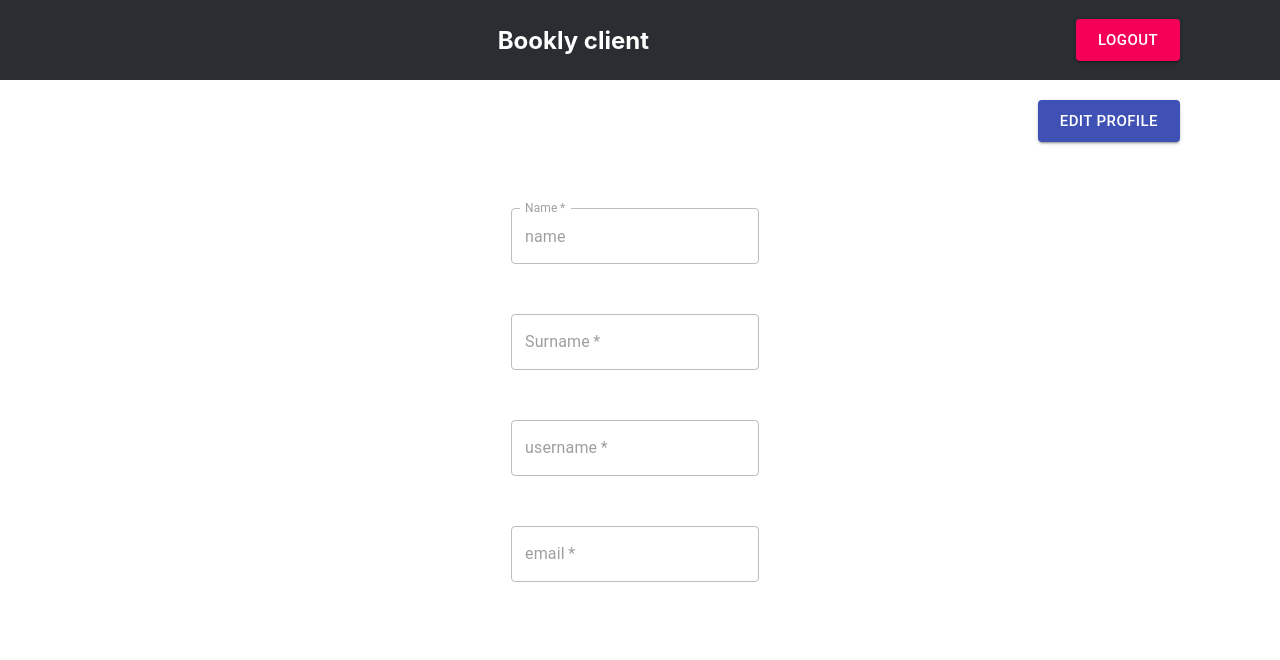
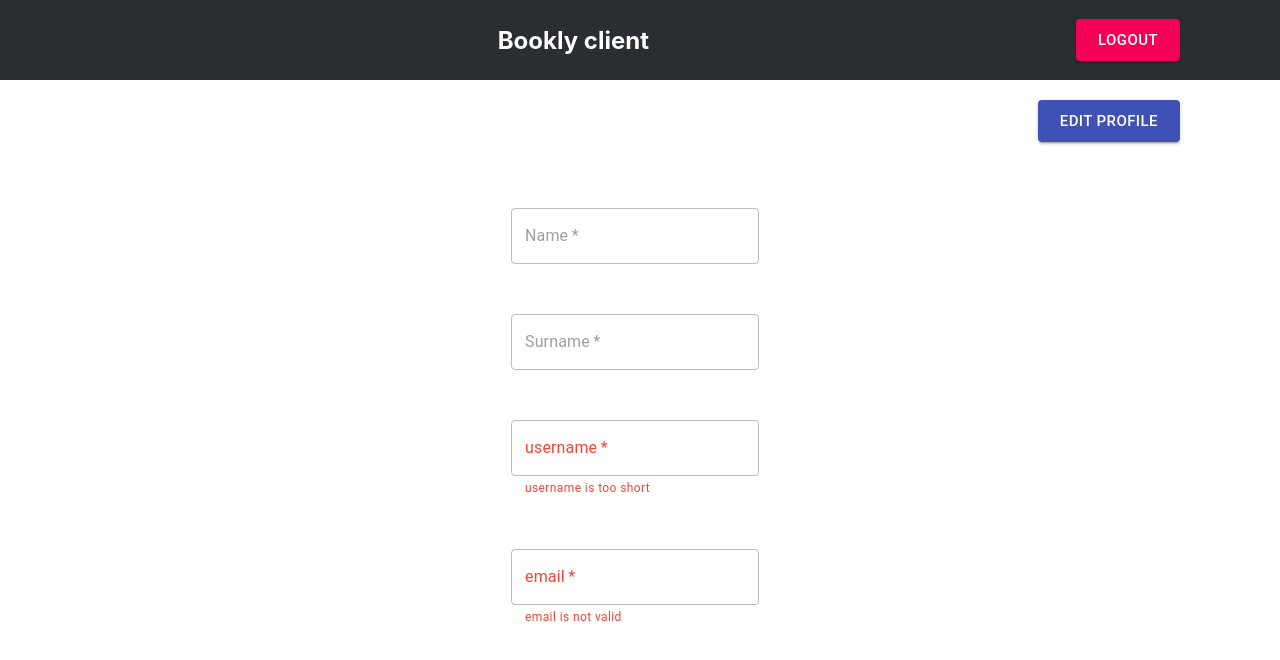
Before and after one commit to mikevelko/b-team, a React (Create React App) app in the folder client/: page /client in a window 1280 px wide. Shown: the top 660 px of the page. Built offline with nearby package versions, Linux system fonts and the light colour scheme; no server answers; sample sign-in values are in the browser's storage.

Commit message:
Feature/client can edit profile (#188)
* Create client-node.js.yml

* tests: Removed failing tests

* client can edit information

* url fix

Co-authored-by: Gloomwidow <michalmachnio.mm@gmail.com>

```diff
--- a/client/src/components/Client.jsx
+++ b/client/src/components/Client.jsx
@@ -6,24 +6,20 @@ import axios from 'axios';
 
 function Client() {
 
-    //first entry to this page by useffect
-    const [name, setName] = useState("name");
+
+    const [name, setName] = useState("");
     const [surname, setSurname] = useState("");
     const [username, setUsername] = useState("");
     const [email, setEmail] = useState("");
 
+
+    //first entry to this page by useffect
     useEffect(() => {
-       fetchItems();
-     }, []);
+        fetchItems();
+    }, []);
 
     const fetchItems = () => {
-        const headers = {
-            'accept': 'application/json',
-            'x-session-token': '{id: 1, createdAt: "2021-04-15T18:02:17Z"}'
-        };
-        const url = 'http://localhost:8080/api-client/client';
-        console.log(window.localStorage.getItem("token"));
-        axios.get(url, { headers: { 'accept': 'application/json', 'x-session-token':  window.localStorage.getItem("token") }})
+        axios.get('/api-client/client', { headers: { 'accept': 'application/json', 'x-session-token': window.localStorage.getItem("token") } })
             .then(response => {
                 setName(response.data.name);
                 setSurname(response.data.surname);
@@ -41,61 +37,71 @@ function Client() {
     const [IsEditing, setIsEditing] = useState(false);
 
     //valid information, updated after correct data in form
+    function isValidEmailAddress(address) {
+        return !!address.match(/^[a-zA-Z0-9._-]+@[a-zA-Z0-9.-]+\.[a-zA-Z]{2,6}$/);
+    }
+    function isValidUsername(username)
+    {
+        return username.length > 2;
+    }
+
+    const handleChangeUsername = (event) => {
+        setUsername(event.target.value);
+    };
+
+    //const [formEmail, setFormEmail] = useState("");
+    const handleChangeEmail = (event) => {
+        setEmail(event.target.value);
+    };
+
+
+    const UpdateInformation = () => {
+        const body = {
+            username: username,
+            email: email
+        };
+        const headers = {
+            'accept': 'application/json',
+            'x-session-token': window.localStorage.getItem("token"),
+            'Content-Type': 'application/json'
+        };
+        axios.patch('/api-client/client', body, { headers })
+            .then(response => {
+                console.log(response);
+                setIsEditing(false);
+            })
+            .catch(error => {
+                console.error('There was an error!', error.response);
+            });
 
 
 
-    //information from the form
-    const [formName, setFormName] = useState("");
-    const handleChangeName = (event) => {
-        setFormName(event.target.value);
-    };
-
-    const [formSurname, setFormSurname] = useState("");
-    const handleChangeSurname = (event) => {
-        setFormSurname(event.target.value);
-    };
-
-    const [formUsername, setFormUsername] = useState("");
-    const handleChangeUsername = (event) => {
-        setFormUsername(event.target.value);
-    };
-
-    const [formEmail, setFormEmail] = useState("");
-    const handleChangeEmail = (event) => {
-        setFormEmail(event.target.value);
-    };
-
-
-    function UpdateInformation() {
-        //post method here with validation of response
-        setIsEditing(false);
     }
     function EditInformation() {
         setIsEditing(true);
     }
 
-
-
-    //for TextField there is an option to show error
     return (
         <div>
             <div className="nav-buttons">
-                {IsEditing ? <Button variant="contained" color="primary" size="large" onClick={UpdateInformation}>Save profile</Button> :
+                {IsEditing ? <Button variant="contained" color="primary" size="large" onClick={UpdateInformation} disabled={!isValidEmailAddress(email) || !isValidUsername(username)}>Save profile</Button> :
                     <Button variant="contained" color="primary" size="large" onClick={EditInformation}>Edit profile</Button>}
             </div>
             <div className="nav-inputs">
                 <ul>
                     <li className="li">
-                        <TextField required id="outlined-basic" label="Name" variant="outlined" disabled={true} value={name} onChange={handleChangeName} />
+                        <TextField required id="outlined-basic" label="Name" variant="outlined" disabled={true} value={name}/>
                     </li>
                     <li className="li">
-                        <TextField required id="outlined-basic" label="Surname" variant="outlined" disabled={true} value={surname} onChange={handleChangeSurname} />
+                        <TextField required id="outlined-basic" label="Surname" variant="outlined" disabled={true} value={surname}/>
                     </li>
                     <li className="li">
-                        <TextField required id="outlined-basic" label="username" variant="outlined" disabled={!IsEditing} value={username} onChange={handleChangeUsername} />
+                        <TextField required id="outlined-basic" label="username" variant="outlined" disabled={!IsEditing} value={username} onChange={handleChangeUsername}
+                        error={!isValidUsername(username)} helperText={!isValidUsername(username) ? 'username is too short' : ' '}/>
                     </li>
                     <li className="li">
-                        <TextField required id="outlined-basic" label="email" variant="outlined" disabled={!IsEditing} value={email} onChange={handleChangeEmail} />
+                        <TextField required id="outlined-basic" label="email" variant="outlined" disabled={!IsEditing} value={email} onChange={handleChangeEmail}
+                            error={!isValidEmailAddress(email)} helperText={!isValidEmailAddress(email) ? 'email is not valid' : ' '} />
                     </li>
                 </ul>
             </div>
--- a/client/src/components/LoginPage.jsx
+++ b/client/src/components/LoginPage.jsx
@@ -23,14 +23,14 @@ function LoginPage(props) {
         //props.Login(response.data);
 
 
-        axios.post('http://localhost:8080/api-client/client/login', body, { headers })
+        axios.post('/api-client/client/login', body, { headers })
             .then(response => {
                 props.Login(response.data);
                 let path = `/home`;
                 history.push(path);
             })
             .catch(error => {
-                console.error('There was an error!', error);
+                console.error('There was an error!', error.response);
                 setErrorMessage("Bad credentials");
             });
 
```
